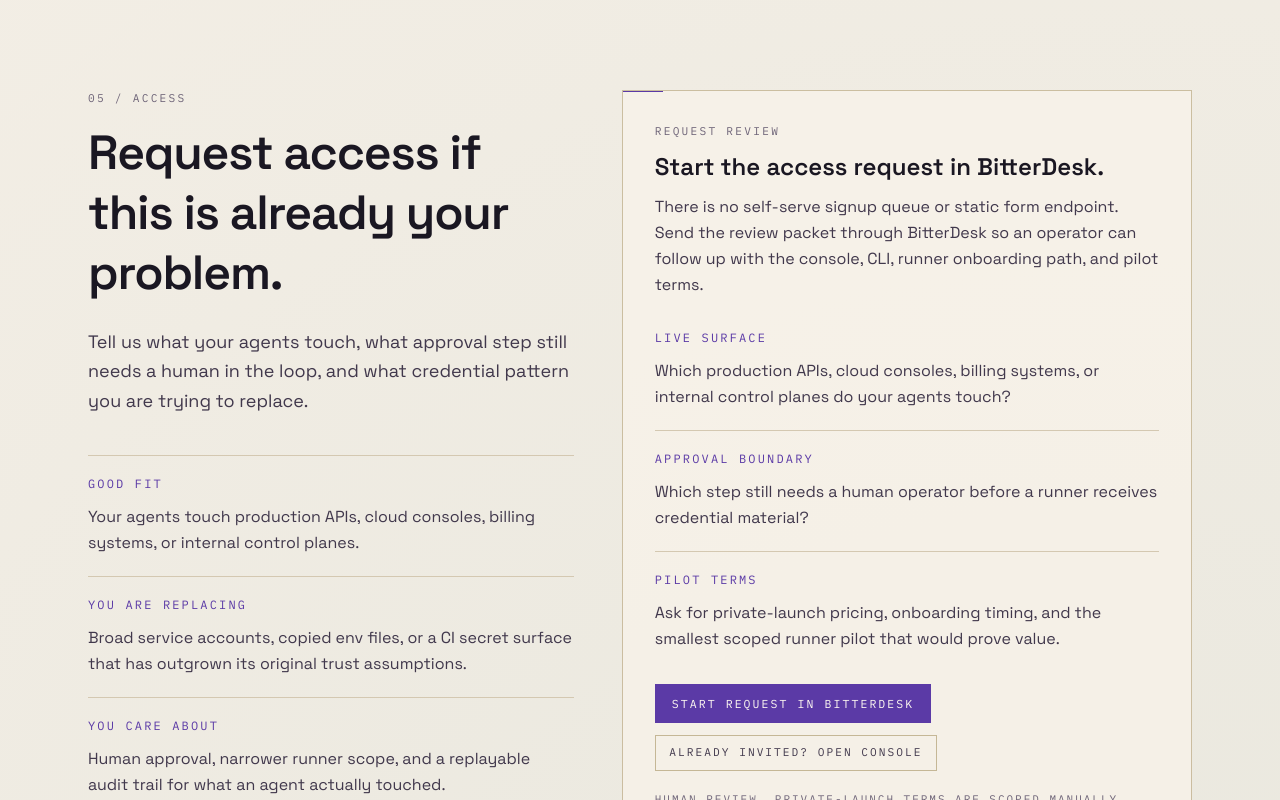
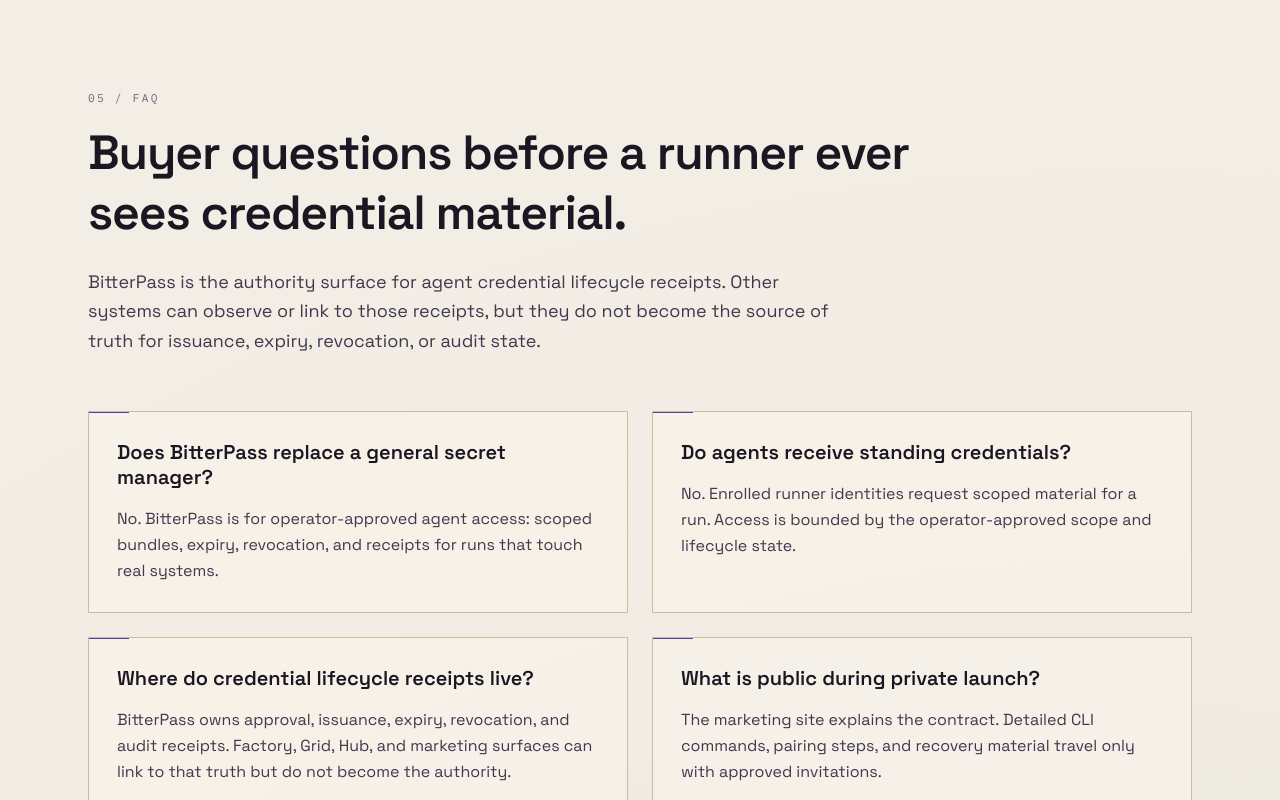
Before and after one commit to sheetgenius/bitterpass-marketing, a Nuxt app: page / in a window 1280 px wide. Shown: the part 4500-5300 px from the top of the page. Built offline with nearby package versions, Linux system fonts and the light colour scheme.

Commit message:
Add BitterPass launch proof metadata

```diff
--- a/app/pages/cli-setup.vue
+++ b/app/pages/cli-setup.vue
@@ -3,6 +3,10 @@
   title: 'BitterPass — CLI setup',
   description:
     'A first-time operator path for BitterPass. The full CLI walkthrough arrives with your access invitation; this page covers what to expect at each step.',
+})
+
+useHead({
+  link: [{ rel: 'canonical', href: 'https://bitterpass.com/cli-setup/' }],
 })
 
 const steps = [
--- a/app/pages/index.vue
+++ b/app/pages/index.vue
@@ -171,6 +171,67 @@
     body: 'Ask for private-launch pricing, onboarding timing, and the smallest scoped runner pilot that would prove value.',
   },
 ]
+
+const authorityFaqs = [
+  {
+    question: 'Does BitterPass replace a general secret manager?',
+    answer:
+      'No. BitterPass is for operator-approved agent access: scoped bundles, expiry, revocation, and receipts for runs that touch real systems.',
+  },
+  {
+    question: 'Do agents receive standing credentials?',
+    answer:
+      'No. Enrolled runner identities request scoped material for a run. Access is bounded by the operator-approved scope and lifecycle state.',
+  },
+  {
+    question: 'Where do credential lifecycle receipts live?',
+    answer:
+      'BitterPass owns approval, issuance, expiry, revocation, and audit receipts. Factory, Grid, Hub, and marketing surfaces can link to that truth but do not become the authority.',
+  },
+  {
+    question: 'What is public during private launch?',
+    answer:
+      'The marketing site explains the contract. Detailed CLI commands, pairing steps, and recovery material travel only with approved invitations.',
+  },
+]
+
+useHead({
+  link: [{ rel: 'canonical', href: 'https://bitterpass.com/' }],
+  script: [
+    {
+      type: 'application/ld+json',
+      innerHTML: JSON.stringify([
+        {
+          '@context': 'https://schema.org',
+          '@type': 'SoftwareApplication',
+          name: 'BitterPass',
+          applicationCategory: 'SecurityApplication',
+          operatingSystem: 'Web, CLI',
+          url: 'https://bitterpass.com/',
+          description:
+            'Operator-approved credentials for agents with scoped, expiring, revocable, auditable access.',
+          publisher: {
+            '@type': 'Organization',
+            name: 'BitterPass',
+            url: 'https://bitterpass.com/',
+          },
+        },
+        {
+          '@context': 'https://schema.org',
+          '@type': 'FAQPage',
+          mainEntity: authorityFaqs.map((item) => ({
+            '@type': 'Question',
+            name: item.question,
+            acceptedAnswer: {
+              '@type': 'Answer',
+              text: item.answer,
+            },
+          })),
+        },
+      ]),
+    },
+  ],
+})
 
 onMounted(() => {
   const button = document.getElementById('theme-toggle') as HTMLButtonElement | null
@@ -451,6 +512,33 @@
       </div>
     </section>
 
+    <section id="faq" class="border-t border-line">
+      <div class="mx-auto max-w-6xl px-6 py-24">
+        <p class="section-index">05 / FAQ</p>
+        <h2
+          class="mt-4 max-w-4xl text-3xl font-semibold leading-tight tracking-tight md:text-5xl"
+        >
+          Buyer questions before a runner ever sees credential material.
+        </h2>
+        <p class="mt-6 max-w-3xl text-lg leading-relaxed text-muted-strong">
+          BitterPass is the authority surface for agent credential lifecycle receipts.
+          Other systems can observe or link to those receipts, but they do not become
+          the source of truth for issuance, expiry, revocation, or audit state.
+        </p>
+
+        <div class="mt-14 grid gap-6 md:grid-cols-2">
+          <article
+            v-for="item in authorityFaqs"
+            :key="item.question"
+            class="panel card-line p-6 md:p-7"
+          >
+            <h3 class="text-xl font-semibold leading-tight">{{ item.question }}</h3>
+            <p class="mt-4 text-muted-strong leading-relaxed">{{ item.answer }}</p>
+          </article>
+        </div>
+      </div>
+    </section>
+
     <section id="access" class="border-y border-line">
       <div class="mx-auto grid max-w-6xl gap-12 px-6 py-24 md:grid-cols-[0.92fr_1.08fr]">
         <div>
--- a/nuxt.config.ts
+++ b/nuxt.config.ts
@@ -36,7 +36,12 @@
         },
         { property: 'og:type', content: 'website' },
         { property: 'og:url', content: 'https://bitterpass.com' },
+        { property: 'og:image', content: 'https://bitterpass.com/og-image.svg' },
+        { property: 'og:image:width', content: '1200' },
+        { property: 'og:image:height', content: '630' },
+        { property: 'og:image:alt', content: 'BitterPass scoped credential authority for agents' },
         { name: 'twitter:card', content: 'summary_large_image' },
+        { name: 'twitter:image', content: 'https://bitterpass.com/og-image.svg' },
         { name: 'twitter:title', content: 'BitterPass — Operator-approved credentials for agents' },
         {
           name: 'twitter:description',
```
Also changed, not shown: public/og-image.svg (added), public/robots.txt, 1 other file (tests, documents, lock files or other folders).
